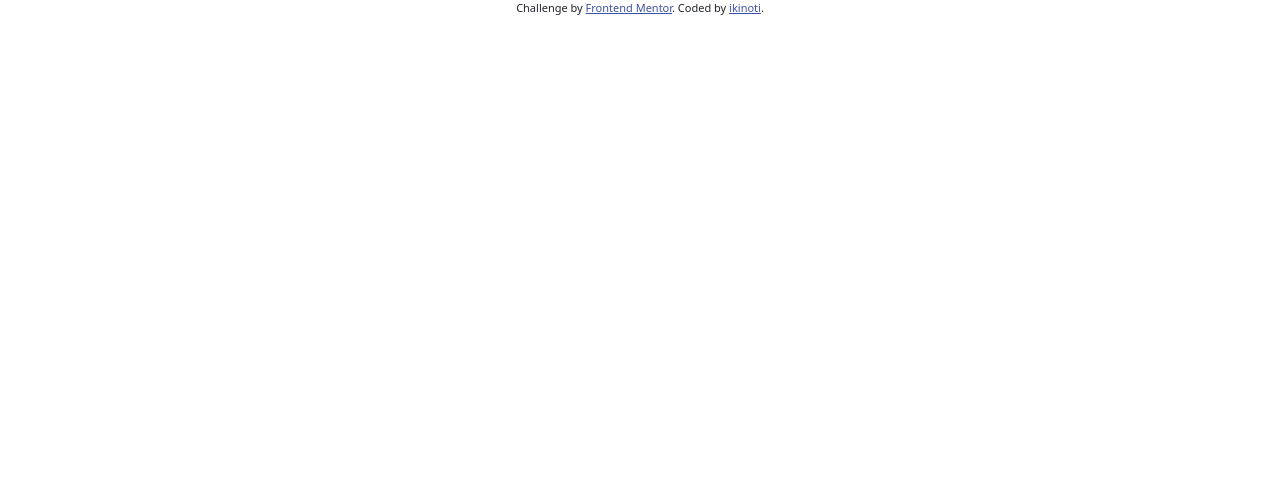
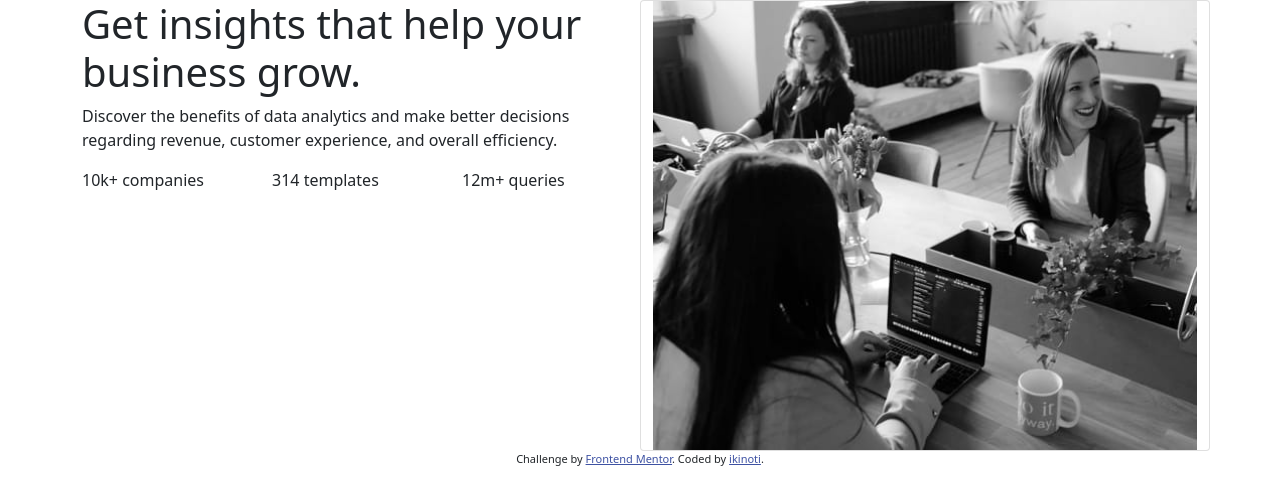
Before and after one commit to ikinoti/stats-preview-card-component-main, a plain HTML site: page index.html in a window 1280 px wide. Drawn offline with nearby package versions, Linux system fonts and the light colour scheme.

Commit message:
project structure

```diff
--- a/index.html
+++ b/index.html
@@ -24,6 +24,38 @@
     <link rel="stylesheet" href="styles.css" />
   </head>
   <body>
+    <div class="container">
+      <div class="row main">
+        <div class="col-sm-5 col-md-6 insight">
+          <h1>Get <span>insights</span> that help your business grow.</h1>
+          <p>
+            Discover the benefits of data analytics and make better decisions
+            regarding revenue, customer experience, and overall efficiency.
+          </p>
+          <!-- <div class="stat"> -->
+          <div class="row stats">
+            <div class="col-md-4 col-sm-4 st">
+              <span>10k+</span>
+              <span>companies</span>
+            </div>
+            <div class="col-md-4 col-sm-4 st">
+              <span>314</span>
+              <span>templates</span>
+            </div>
+            <div class="col-md-4 col-sm-4 st">
+              <span>12m+</span>
+              <span>queries</span>
+            </div>
+          </div>
+          <!-- </div> -->
+        </div>
+
+        <div class="card col-sm-5 col-md-6 insImg">
+          <img src="images/image-header-desktop.jpg" alt="" />
+          <div class="card-img-overlay"></div>
+        </div>
+      </div>
+    </div>
     <div class="attribution">
       Challenge by
       <a href="https://www.frontendmentor.io?ref=challenge" target="_blank"
```
